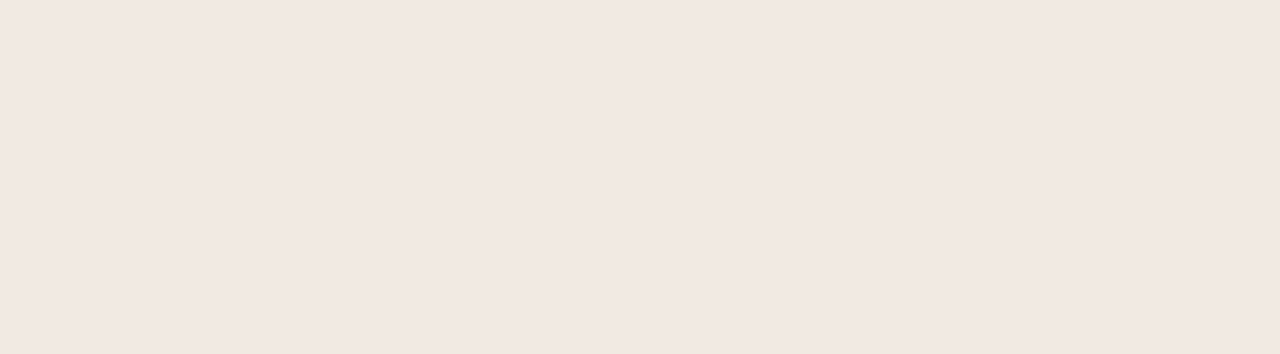
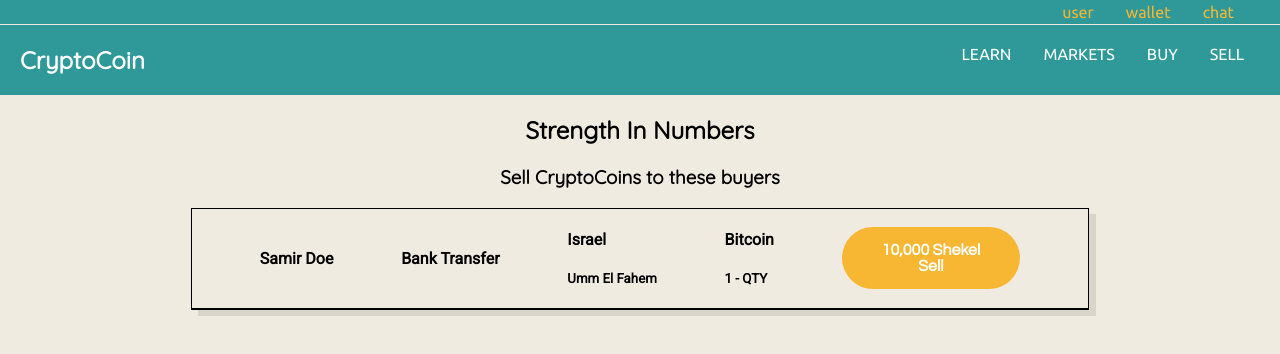
Before and after one commit to FACN3/cryptoCoin, a React app: page /sell in a window 1280 px wide. Shown: the top 354 px of the page. Built offline with nearby package versions, Linux system fonts and the light colour scheme.

Commit message:
Posts - Rendering the posts from the Database/JSON file to Buy In Person page. relates #11 , wrothe the code that renders the posts with css.

```diff
--- /dev/null
+++ b/database/posts.json
@@ -0,0 +1,32 @@
+[
+  {
+    "name": "Samir Doe",
+    "preferedPaymentMethod": "Bank Transfer",
+    "country": "Israel",
+    "city": "Umm El Fahem",
+    "coin": "Bitcoin",
+    "amount": "1",
+    "price": "10,000 Shekel",
+    "buyerSeller": "Buyer"
+  },
+  {
+    "name": "Jana Poe",
+    "preferedPaymentMethod": "Bank Transfer",
+    "country": "Israel",
+    "city": "Nazareth",
+    "coin": "Ripple",
+    "amount": "150",
+    "price": "8,000 Shekel",
+    "buyerSeller": "Seller"
+  },
+  {
+    "name": "Max Jackson",
+    "preferedPaymentMethod": "Bank Transfer",
+    "country": "Israel",
+    "city": "Tel Aviv",
+    "coin": "Ethereum",
+    "amount": "2",
+    "price": "7,000 Shekel",
+    "buyerSeller": "Seller"
+  }
+]
--- a/src/js/App.jsx
+++ b/src/js/App.jsx
@@ -1,9 +1,10 @@
-import React from 'react';
-import { BrowserRouter, Switch, Route } from 'react-router-dom';
-import Landing from './Landing';
-import Learn from './Learn';
-import Markets from './Markets';
-import Buy from './Buy';
+import React from "react";
+import { BrowserRouter, Switch, Route } from "react-router-dom";
+import Landing from "./Landing";
+import Learn from "./Learn";
+import Markets from "./Markets";
+import Buy from "./Buy";
+import Sell from "./Sell";
 
 const App = () => (
   <div>
@@ -13,6 +14,7 @@ const App = () => (
         <Route path="/learn" component={Learn} />
         <Route path="/markets" component={Markets} />
         <Route path="/buy" component={Buy} />
+        <Route path="/sell" component={Sell} />
       </Switch>
     </BrowserRouter>
   </div>
--- a/src/js/Buy.jsx
+++ b/src/js/Buy.jsx
@@ -1,10 +1,21 @@
 import React from "react";
 import Navbar from "./Navbar";
+import PostRendering from "./PostRendering";
+import styled from "styled-components";
+
+const BuyHeader = styled.h2`
+  text-align: center;
+`;
+const BuySubheader = styled.h3`
+  text-align: center;
+`;
 
 const Buy = () => (
   <div>
     <Navbar />
-    <h1>This is the Buy page</h1>
+    <BuyHeader>Strength In Numbers</BuyHeader>
+    <BuySubheader> Buy CryptoCoins from these sellers </BuySubheader>
+    <PostRendering page="Seller" />
   </div>
 );
 
--- a/src/js/Navbar.jsx
+++ b/src/js/Navbar.jsx
@@ -85,30 +85,19 @@ const Navbar = props => (
         <NavbarDesktopLinks>
           <h2>CryptoCoin</h2>
           <li>
-            <Link to="/sell">
-              <a>SELL</a>
-            </Link>
+            <Link to="/sell">SELL</Link>
           </li>
           <li>
-            <Link to="/buy">
-              <a>BUY</a>
-            </Link>
+            <Link to="/buy">BUY</Link>
           </li>
           <li>
-            <Link to="/markets">
-              <a>MARKETS</a>
-            </Link>
+            <Link to="/markets">MARKETS</Link>
           </li>
           <li>
-            <Link to="/learn">
-              <a>LEARN</a>
-            </Link>
+            <Link to="/learn">LEARN</Link>
           </li>
         </NavbarDesktopLinks>
       </div>
-    </div>
-    <div className="Navbar-mobile-navbar">
-      <h3>thisis a mobile navbar</h3>
     </div>
   </div>
 );
--- /dev/null
+++ b/src/js/PostRendering.jsx
@@ -0,0 +1,29 @@
+import React from "react";
+import posts from "../../database/posts.json";
+import PostTemplate from "./PostTemplate";
+import styled from "styled-components";
+
+const AllPostsContainer = styled.div`
+  width: 70%;
+  box-shadow: 7px 6px #dad5cb;
+  border: 1px solid black;
+  margin: 0 auto;
+  font-family: "Roboto", sans-serif;
+
+  @media (max-width: 700px) {
+    width: 95%;
+    padding: 0 4px;
+  }
+`;
+
+const buildPosts = props => (
+  <AllPostsContainer>
+    {posts.map(post => {
+      if (props.page == post.buyerSeller) {
+        return <PostTemplate post={post} />;
+      }
+    })}
+  </AllPostsContainer>
+);
+
+export default buildPosts;
--- /dev/null
+++ b/src/js/PostTemplate.jsx
@@ -0,0 +1,47 @@
+import React from "react";
+import styled from "styled-components";
+import { Link } from "react-router-dom";
+
+const DivContainer = styled.div`
+  display: flex;
+  justify-content: space-evenly;
+  align-items: center;
+  border-bottom: 0.5px solid black;
+  margin: 0;
+  width: 100%;
+  button {
+    cursor: pointer;
+  }
+`;
+
+const p = {
+  Buyer: "Sell",
+  Seller: "Buy"
+};
+
+const posts = props => (
+  <DivContainer>
+    <div>
+      <h4>{props.post.name}</h4>
+    </div>
+    <div>
+      <h4>{props.post.preferedPaymentMethod}</h4>
+    </div>
+    <div>
+      <h4>{props.post.country}</h4> <h5>{props.post.city}</h5>
+    </div>
+    <div>
+      <h4>{props.post.coin}</h4> <h5>{props.post.amount} - QTY</h5>
+    </div>
+    <div>
+      <Link to="/chat">
+        <button>
+          {props.post.price} <br />
+          {p[props.post.buyerSeller]}
+        </button>
+      </Link>
+    </div>
+  </DivContainer>
+);
+
+export default posts;
--- /dev/null
+++ b/src/js/Sell.jsx
@@ -0,0 +1,22 @@
+import React from "react";
+import Navbar from "./Navbar";
+import PostRendering from "./PostRendering";
+import styled from "styled-components";
+
+const SellHeader = styled.h2`
+  text-align: center;
+`;
+const SellSubheader = styled.h3`
+  text-align: center;
+`;
+SellHeader;
+const Sell = () => (
+  <div>
+    <Navbar />
+    <SellHeader>Strength In Numbers</SellHeader>
+    <SellSubheader> Sell CryptoCoins to these buyers </SellSubheader>
+    <PostRendering page="Buyer" />
+  </div>
+);
+
+export default Sell;
```
Also changed, not shown: 1 other file (tests, documents, lock files or other folders).
